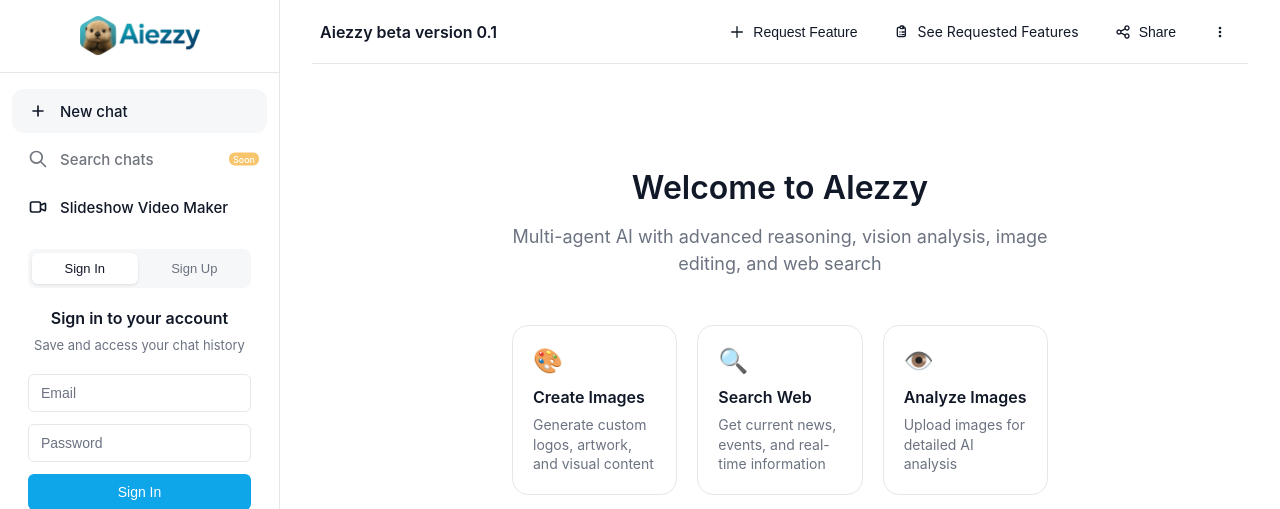
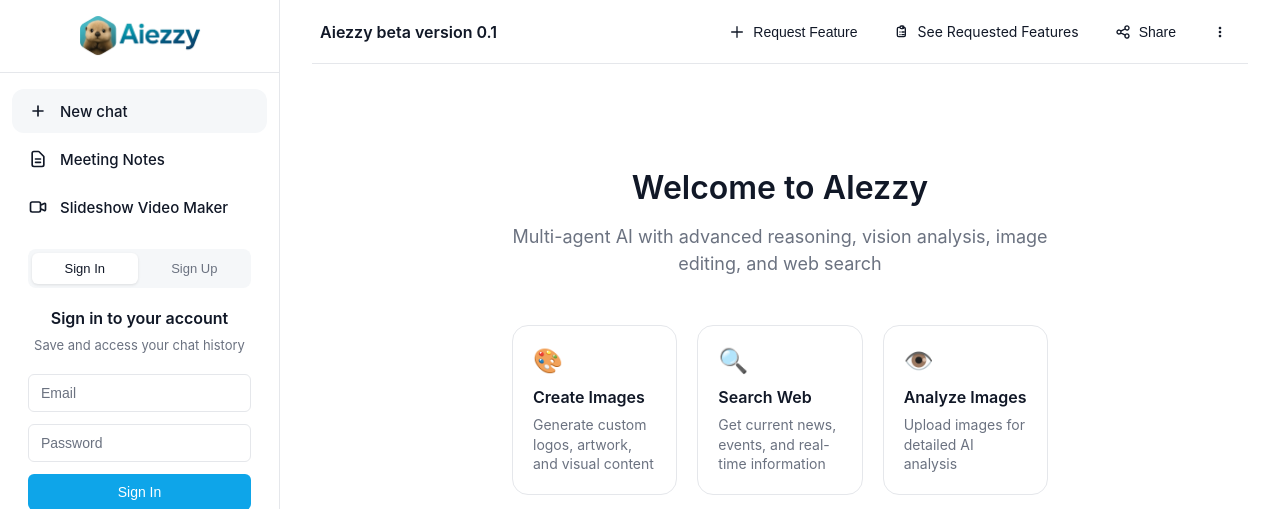
Before and after one commit to yatendra3192/aiezzy-ai-chatbot, a Flask app: page / in a window 1280 px wide. Shown: the top 509 px of the page. Run offline with Flask 3, Linux system fonts and the light colour scheme; some libraries are stand-ins or nearby versions.

Commit message:
Replace Search chats with Meeting Notes navigation link
- Changed nav item from disabled "Search chats" to active "Meeting Notes"
- Updated icon from search to document/notes icon
- Added redirect to note.aiezzy.com (opens in new tab)
- Removed "Soon" badge and disabled styling

🤖 Generated with [Claude Code](https://claude.com/claude-code)

Co-Authored-By: Claude <noreply@anthropic.com>

```diff
--- a/templates/modern_chat.html
+++ b/templates/modern_chat.html
@@ -1793,12 +1793,11 @@
                     New chat
                 </a>
 
-                <a href="#" class="nav-item" style="position: relative; opacity: 0.6; cursor: not-allowed;">
+                <a href="https://note.aiezzy.com/" target="_blank" class="nav-item" style="position: relative;">
                     <svg class="nav-icon" fill="none" stroke="currentColor" viewBox="0 0 24 24">
-                        <path stroke-linecap="round" stroke-linejoin="round" stroke-width="2" d="M21 21l-6-6m2-5a7 7 0 11-14 0 7 7 0 0114 0z"/>
+                        <path stroke-linecap="round" stroke-linejoin="round" stroke-width="2" d="M9 12h6m-6 4h6m2 5H7a2 2 0 01-2-2V5a2 2 0 012-2h5.586a1 1 0 01.707.293l5.414 5.414a1 1 0 01.293.707V19a2 2 0 01-2 2z"/>
                     </svg>
-                    Search chats
-                    <span style="position: absolute; right: 8px; top: 50%; transform: translateY(-50%); background: #f59e0b; color: white; font-size: 9px; padding: 1px 4px; border-radius: 6px; font-weight: 500;">Soon</span>
+                    Meeting Notes
                 </a>
 
                 <a href="https://video.aiezzy.com/" target="_blank" class="nav-item" style="position: relative;">
```
